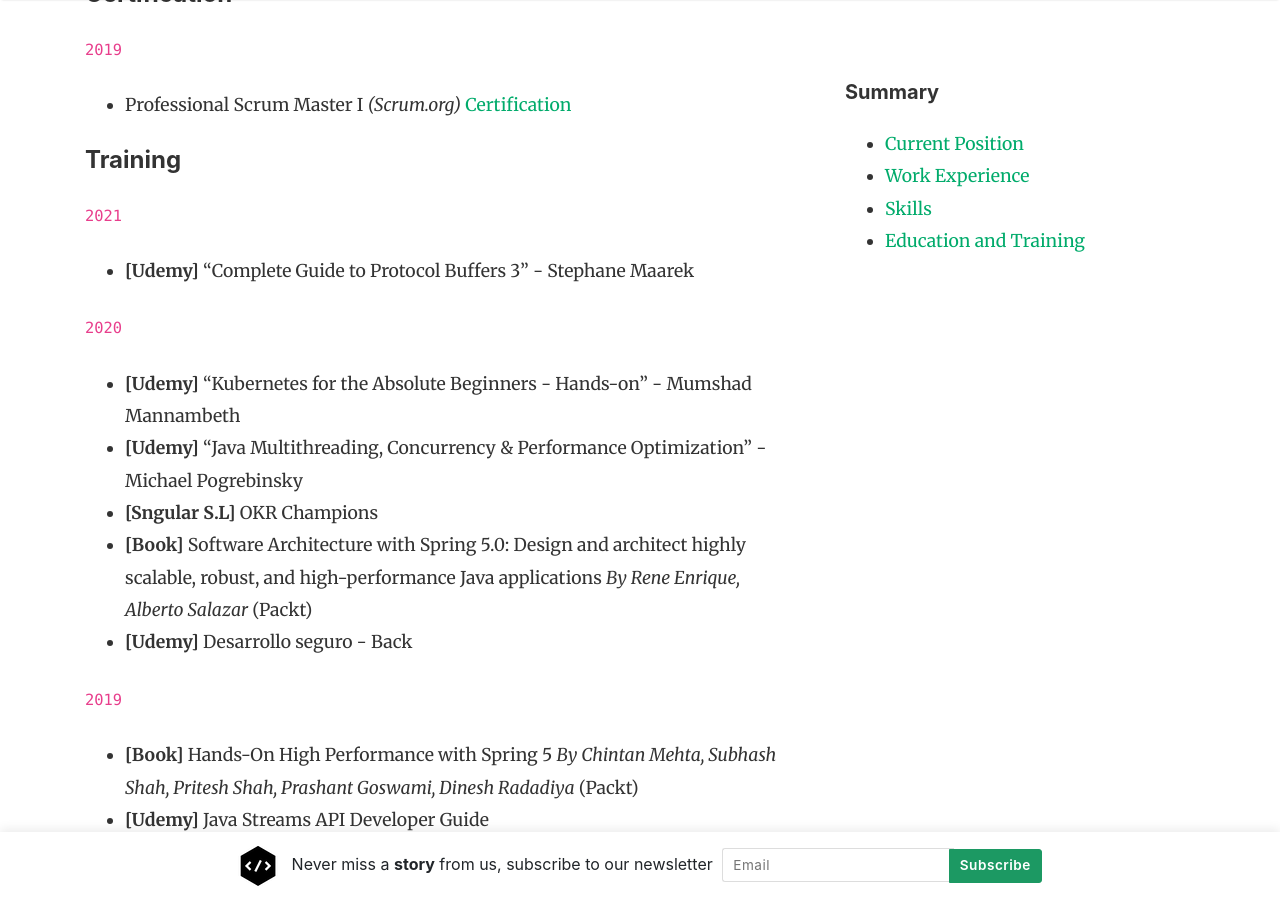
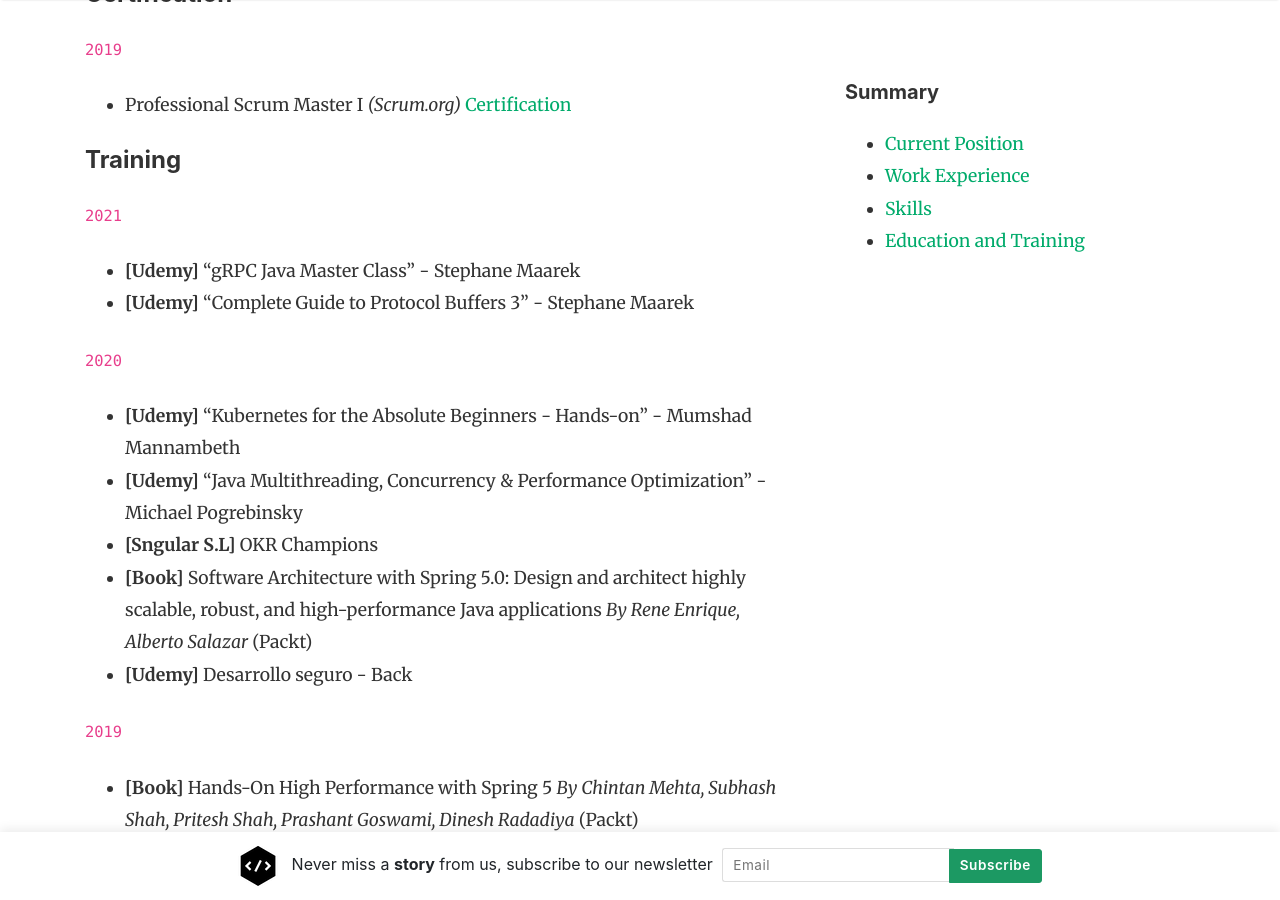
Before and after one commit to frandorado/frandorado.github.io, a Jekyll site: the page built from _pages/cv-education-training.md, in a window 1280 px wide and 900 px high, scrolled down 685 px. Built offline with Jekyll 4.4.1, drawn with Linux system fonts in a browser that asks for light colours; nearby versions of some CDN libraries.

Commit message:
Update cv-education-training.md

```diff
--- a/_pages/cv-education-training.md
+++ b/_pages/cv-education-training.md
@@ -24,6 +24,7 @@
 #### Training
 
 `2021`
+* **[Udemy]** "gRPC Java Master Class" - Stephane Maarek
 * **[Udemy]** "Complete Guide to Protocol Buffers 3" - Stephane Maarek
 
 `2020`
```
